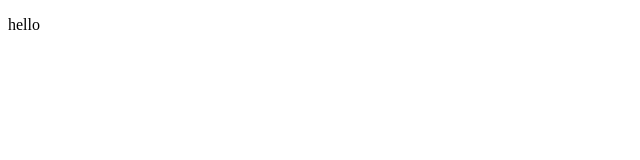
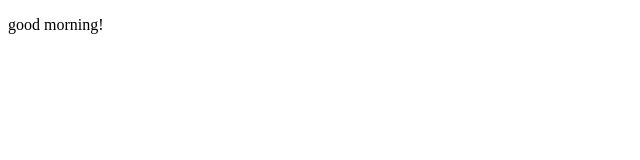
Before and after one commit to shanaiahrr/GitTraining, a plain HTML site: page default.html in a window 1280 px wide. Shown: the full height of the page, 0-640 px from the left. Drawn offline with Linux system fonts and the light colour scheme.

Commit message:
Added default.html

```diff
--- a/default.html
+++ b/default.html
@@ -7,6 +7,6 @@
     <title>Document</title>
 </head>
 <body>
-<p>hello</p>
+<p>good morning!</p>
 </body>
 </html>
```
